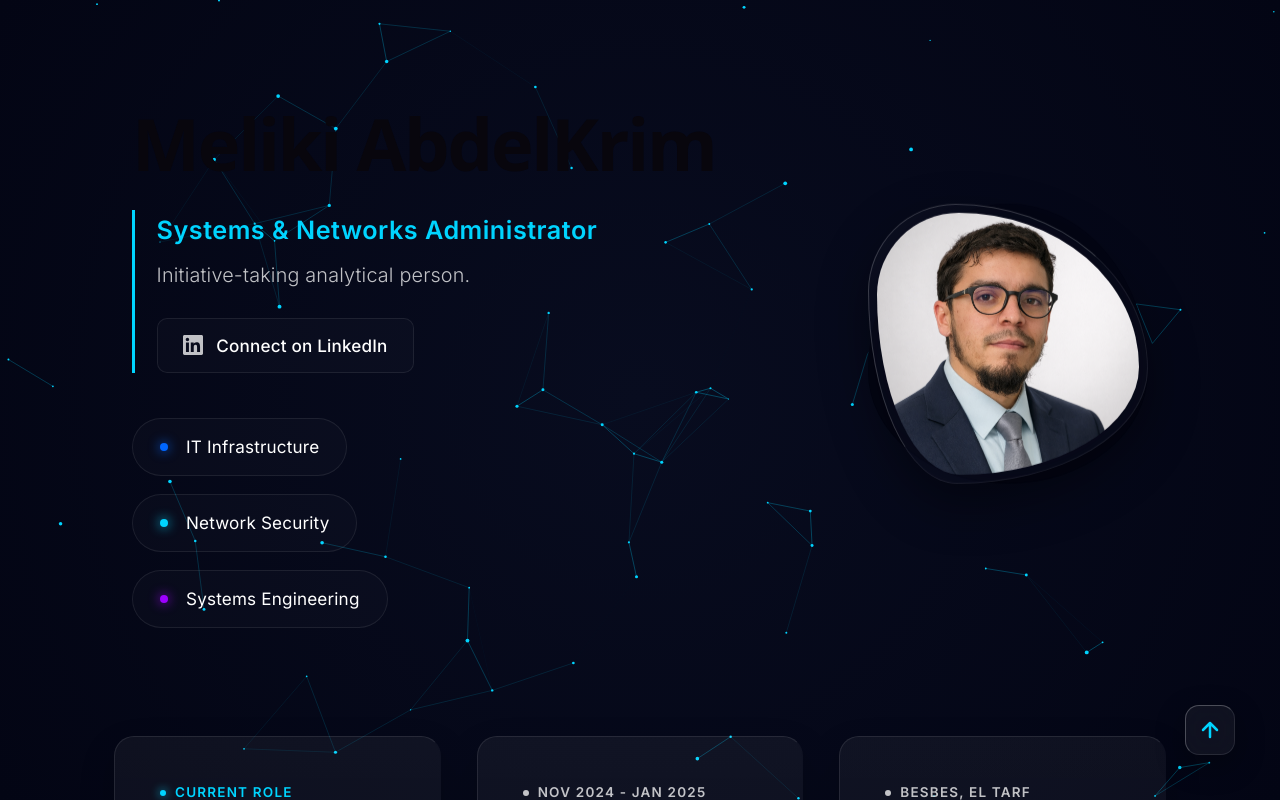
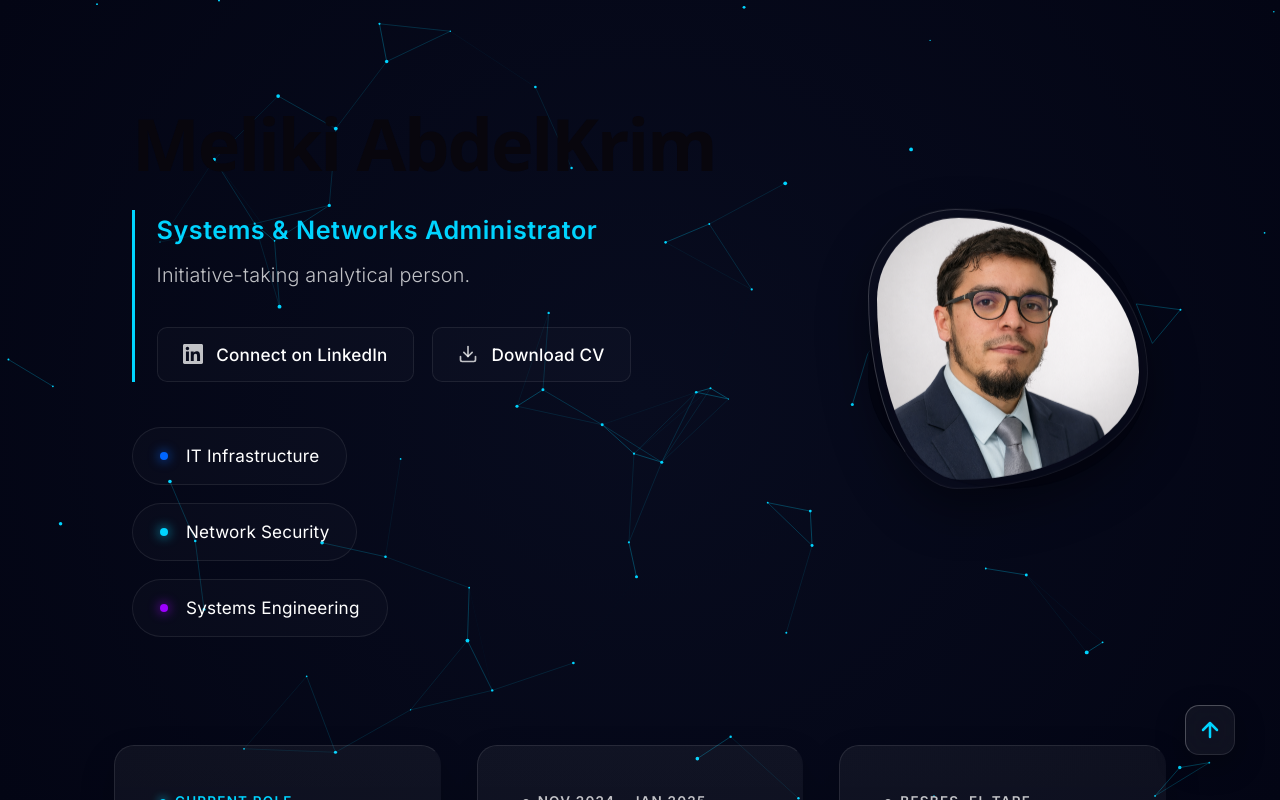
Before and after one commit to mrMak1/Portfolio, a React (Vite) app: page / in a window 1280 px wide. Shown: the top 800 px of the page. Built offline with nearby package versions, Linux system fonts and the light colour scheme.

Commit message:
UI enhancments: Added CV.PDF,Open Graph image

```diff
--- a/src/App.css
+++ b/src/App.css
@@ -3,12 +3,12 @@
 :root {
   --bg-base: #030514;
   --text-primary: #ffffff;
-  --text-secondary: rgba(255, 255, 255, 0.75); /* زيادة طفيفة في السطوع لراحة العين */
+  --text-secondary: rgba(255, 255, 255, 0.75);
   --blue-neon: #0066ff;
   --cyan-neon: #00d4ff;
   --purple-neon: #9d00ff;
   --linkedin-blue: #0a66c2;
-  --glass-fill: rgba(255, 255, 255, 0.015); /* تخفيف العتامة لشفافية أرقى */
+  --glass-fill: rgba(255, 255, 255, 0.015);
 }
 
 * {
@@ -22,7 +22,7 @@ body, html {
   padding: 0;
   width: 100%;
   min-height: 100vh;
-
+  overflow-x: hidden;
   -webkit-font-smoothing: antialiased;
   -moz-osx-font-smoothing: grayscale;
 }
@@ -111,7 +111,17 @@ body, html {
   font-weight: 300;
 }
 
-.linkedin-btn {
+.action-buttons {
+  display: flex;
+  flex-wrap: wrap;
+  gap: 1rem;
+}
+
+.mt-3 {
+  margin-top: 1.5rem;
+}
+
+.linkedin-btn, .cv-btn {
   display: inline-flex;
   align-items: center;
   gap: 0.75rem;
@@ -129,11 +139,7 @@ body, html {
   width: fit-content;
 }
 
-.mt-3 {
-  margin-top: 1rem;
-}
-
-.linkedin-icon {
+.linkedin-icon, .cv-icon {
   width: 20px;
   height: 20px;
   color: var(--text-secondary);
@@ -149,6 +155,17 @@ body, html {
 
 .linkedin-btn:hover .linkedin-icon {
   color: var(--linkedin-blue);
+}
+
+.cv-btn:hover {
+  background: rgba(0, 212, 255, 0.1);
+  border-color: rgba(0, 212, 255, 0.5);
+  transform: translateY(-3px);
+  box-shadow: 0 8px 20px rgba(0, 212, 255, 0.2);
+}
+
+.cv-btn:hover .cv-icon {
+  color: var(--cyan-neon);
 }
 
 .innovative-skills {
@@ -391,7 +408,6 @@ body, html {
 
 .logo-showcase a {
   display: contents;
-  text-decoration: none;
 }
 
 .logo-box {
@@ -416,7 +432,6 @@ body, html {
   max-width: 100%;
   object-fit: contain;
 }
-
 
 .scroll-to-top {
   position: fixed;
@@ -466,18 +481,17 @@ body, html {
   transform: translateY(-2px);
 }
 
-/* Responsive */
 @media (max-width: 900px) {
   .hero { grid-template-columns: 1fr; text-align: center; gap: 3rem; }
   .hero-content { align-items: center; text-align: center; }
   .subtitle-container { border-left: none; padding-left: 0; border-top: 3px solid var(--cyan-neon); padding-top: 1.5rem; align-items: center; }
+  .action-buttons { justify-content: center; }
   .profile-wrapper { margin: 0 auto; width: 240px; height: 240px; }
   .innovative-skills { align-items: center; }
   .hero-content h1 { font-size: 3.2rem; }
   .scroll-to-top { bottom: 1.5rem; right: 1.5rem; width: 45px; height: 45px; }
 }
 
-/* Animations */
 @keyframes fadeSlideUp {
   0% { opacity: 0; transform: translateY(30px); }
   100% { opacity: 1; transform: translateY(0); }
--- a/src/components/Hero.jsx
+++ b/src/components/Hero.jsx
@@ -10,17 +10,32 @@ const Hero = () => {
           <span className="subtitle-role">Systems & Networks Administrator</span>
           <span className="subtitle-desc">Initiative-taking analytical person.</span>
 
+          <div className="action-buttons mt-3">
             <a
               href="https://www.linkedin.com/in/abdelkrim-meliki-7b0ba8144/"
               target="_blank"
               rel="noopener noreferrer"
-            className="linkedin-btn mt-3"
+              className="linkedin-btn"
             >
               <svg xmlns="http://www.w3.org/2000/svg" viewBox="0 0 24 24" fill="currentColor" className="linkedin-icon">
                 <path d="M20.447 20.452h-3.554v-5.569c0-1.328-.027-3.037-1.852-3.037-1.853 0-2.136 1.445-2.136 2.939v5.667H9.351V9h3.414v1.561h.046c.477-.9 1.637-1.85 3.37-1.85 3.601 0 4.267 2.37 4.267 5.455v6.286zM5.337 7.433c-1.144 0-2.063-.926-2.063-2.065 0-1.138.92-2.063 2.063-2.063 1.14 0 2.064.925 2.064 2.063 0 1.139-.925 2.065-2.064 2.065zm1.782 13.019H3.555V9h3.564v11.452zM22.225 0H1.771C.792 0 0 .774 0 1.729v20.542C0 23.227.792 24 1.771 24h20.451C23.2 24 24 23.227 24 22.271V1.729C24 .774 23.2 0 22.222 0h.003z"/>
               </svg>
               Connect on LinkedIn
             </a>
+
+            <a
+              href="/Meliki_AbdelKrim_CV.pdf"
+              download="Meliki_AbdelKrim_CV.pdf"
+              className="cv-btn"
+            >
+              <svg xmlns="http://www.w3.org/2000/svg" viewBox="0 0 24 24" fill="none" stroke="currentColor" strokeWidth="2" strokeLinecap="round" strokeLinejoin="round" className="cv-icon">
+                <path d="M21 15v4a2 2 0 0 1-2 2H5a2 2 0 0 1-2-2v-4"></path>
+                <polyline points="7 10 12 15 17 10"></polyline>
+                <line x1="12" y1="15" x2="12" y2="3"></line>
+              </svg>
+              Download CV
+            </a>
+          </div>
         </div>
 
         <div className="innovative-skills">
```
Also changed, not shown: index.html (+14 -0 lines), 2 other files (tests, documents, lock files or other folders). Lines whose indentation alone changed are shown as unchanged.
